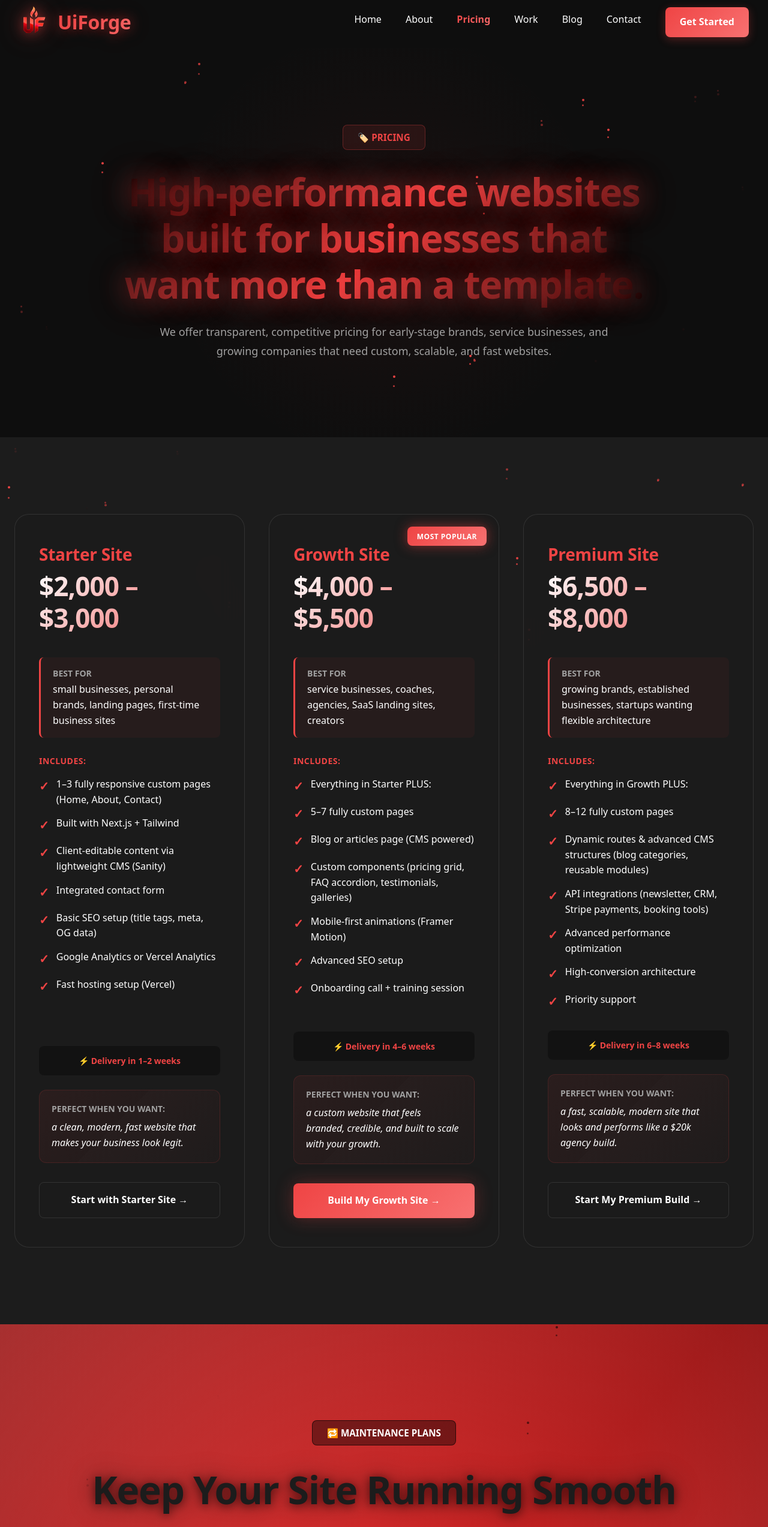
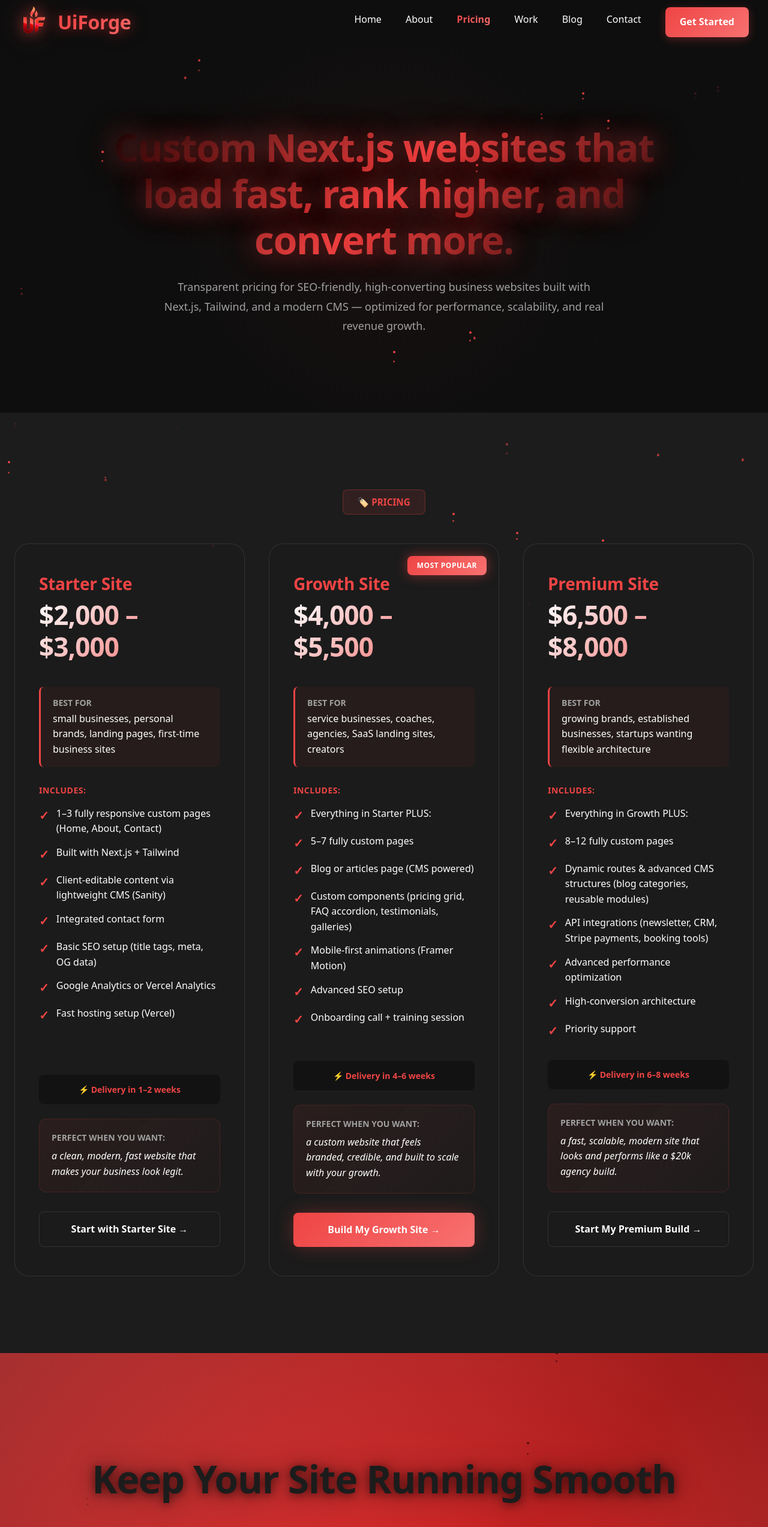
Before and after one commit to LucianBellevue/uiforge-website, a Next.js app: page /pricing in a window 1280 px wide. Shown: the top 2546 px of the page at 60% size. Built offline with nearby package versions, Linux system fonts and the light colour scheme.

Commit message:
pricing page styling edits

```diff
--- a/app/pricing/page.tsx
+++ b/app/pricing/page.tsx
@@ -80,19 +80,6 @@ export default function Pricing() {
         <div className="container-custom" style={{ position: 'relative', zIndex: 1 }}>
           <div style={{ textAlign: 'center', maxWidth: '900px', margin: '0 auto' }}>
             <ScrollReveal direction="up">
-              <div style={{
-                display: 'inline-block',
-                padding: '0.5rem 1.5rem',
-                borderRadius: '8px',
-                background: 'rgba(239, 68, 68, 0.1)',
-                border: '1px solid rgba(239, 68, 68, 0.3)',
-                marginBottom: '2rem',
-                fontSize: '0.95rem',
-                fontWeight: 600,
-                color: 'var(--primary)',
-              }}>
-                🏷️ PRICING
-              </div>
               <h1 className="heading-xl" style={{
                 fontSize: 'clamp(2.5rem, 6vw, 4rem)',
                 lineHeight: '1.2',
@@ -103,12 +90,12 @@ export default function Pricing() {
                 backgroundClip: 'text',
                 textShadow: '0 0 40px rgba(239, 68, 68, 0.5), 0 0 80px rgba(239, 68, 68, 0.3)'
               }}>
-                High-performance websites built for businesses that want more than a template.
+                Custom Next.js websites that load fast, rank higher, and convert more.
               </h1>
             </ScrollReveal>
             <ScrollReveal direction="up" delay={0.2}>
               <p className="body-lg" style={{ color: 'var(--foreground-muted)', marginTop: '1.5rem', fontSize: '1.125rem', lineHeight: '1.8', maxWidth: '750px', margin: '0 auto' }}>
-                We offer transparent, competitive pricing for early-stage brands, service businesses, and growing companies that need custom, scalable, and fast websites.
+                Transparent pricing for SEO-friendly, high-converting business websites built with Next.js, Tailwind, and a modern CMS — optimized for performance, scalability, and real revenue growth.
               </p>
             </ScrollReveal>
           </div>
@@ -121,6 +108,23 @@ export default function Pricing() {
           <ParticleField />
         </div>
         <div className="container-custom" style={{ position: 'relative', zIndex: 1 }}>
+          <ScrollReveal direction="up">
+            <div style={{ textAlign: 'center', marginBottom: '3rem' }}>
+              <div style={{
+                display: 'inline-block',
+                padding: '0.5rem 1.5rem',
+                borderRadius: '8px',
+                background: 'rgba(239, 68, 68, 0.1)',
+                border: '1px solid rgba(239, 68, 68, 0.3)',
+                fontSize: '0.95rem',
+                fontWeight: 600,
+                color: 'var(--primary)',
+              }}>
+                🏷️ PRICING
+              </div>
+            </div>
+          </ScrollReveal>
+
           <StaggerContainer staggerDelay={0.2}>
             <div style={{ display: 'grid', gridTemplateColumns: 'repeat(auto-fit, minmax(360px, 1fr))', gap: '2.5rem', maxWidth: '1300px', margin: '0 auto' }}>
               {pricingTiers.map((tier) => (
@@ -307,20 +311,6 @@ export default function Pricing() {
         <div className="container-custom" style={{ position: 'relative', zIndex: 1 }}>
           <ScrollReveal direction="up">
             <div style={{ textAlign: 'center', marginBottom: '4rem', overflow: 'visible', padding: '2rem 1rem' }}>
-              <div style={{
-                display: 'inline-block',
-                padding: '0.5rem 1.5rem',
-                borderRadius: '8px',
-                background: 'rgba(0, 0, 0, 0.4)',
-                border: '1px solid rgba(0, 0, 0, 0.6)',
-                marginBottom: '1.5rem',
-                fontSize: '0.95rem',
-                fontWeight: 600,
-                color: 'white',
-                backdropFilter: 'blur(10px)'
-              }}>
-                🔁 MAINTENANCE PLANS
-              </div>
               <h2 className="heading-lg" style={{
                 marginBottom: '1.5rem',
                 color: '#1C1C1C',
@@ -589,19 +579,6 @@ export default function Pricing() {
         <div className="container-custom" style={{ position: 'relative', zIndex: 1 }}>
           <ScrollReveal direction="up">
             <div style={{ textAlign: 'center', marginBottom: '4rem' }}>
-              <div style={{
-                display: 'inline-block',
-                padding: '0.5rem 1.5rem',
-                borderRadius: '8px',
-                background: 'rgba(239, 68, 68, 0.1)',
-                border: '1px solid rgba(239, 68, 68, 0.3)',
-                marginBottom: '1rem',
-                fontSize: '0.95rem',
-                fontWeight: 600,
-                color: 'var(--primary)',
-              }}>
-                🔍 WHY CHOOSE UIFORGE
-              </div>
               <h2 className="heading-lg" style={{
                 marginBottom: '1rem',
                 background: 'linear-gradient(135deg, #000000 0%, var(--primary) 50%, #000000 100%)',
@@ -754,19 +731,6 @@ export default function Pricing() {
               paddingTop: '3rem',
               borderTop: '1px solid rgba(239, 68, 68, 0.1)'
             }}>
-              <div style={{
-                display: 'inline-block',
-                padding: '0.5rem 1.5rem',
-                borderRadius: '8px',
-                background: 'rgba(239, 68, 68, 0.1)',
-                border: '1px solid rgba(239, 68, 68, 0.3)',
-                marginBottom: '1rem',
-                fontSize: '0.95rem',
-                fontWeight: 600,
-                color: 'var(--primary)',
-              }}>
-                🧠 COMPARISON TABLE
-              </div>
               <h3 className="heading-md" style={{
                 background: 'linear-gradient(135deg, #000000 0%, var(--primary) 50%, #000000 100%)',
                 WebkitBackgroundClip: 'text',
@@ -979,19 +943,6 @@ export default function Pricing() {
         <div className="container-custom" style={{ position: 'relative', zIndex: 1 }}>
           <ScrollReveal direction="up">
             <div style={{ textAlign: 'center', marginBottom: '4rem' }}>
-              <div style={{
-                display: 'inline-block',
-                padding: '0.5rem 1.5rem',
-                borderRadius: '8px',
-                background: 'rgba(239, 68, 68, 0.1)',
-                border: '1px solid rgba(239, 68, 68, 0.3)',
-                marginBottom: '1rem',
-                fontSize: '0.95rem',
-                fontWeight: 600,
-                color: 'var(--primary)',
-              }}>
-                💬 FAQs
-              </div>
               <h2 className="heading-lg" style={{
                 background: 'linear-gradient(135deg, #000000 0%, var(--primary) 50%, #000000 100%)',
                 WebkitBackgroundClip: 'text',
@@ -1103,19 +1054,6 @@ export default function Pricing() {
 
         <div className="container-custom" style={{ textAlign: 'center', position: 'relative', zIndex: 10 }}>
           <ScrollReveal direction="scale">
-            <div style={{
-              display: 'inline-block',
-              padding: '0.5rem 1.5rem',
-              borderRadius: '8px',
-              background: 'rgba(239, 68, 68, 0.15)',
-              border: '1px solid rgba(239, 68, 68, 0.4)',
-              marginBottom: '2rem',
-              fontSize: '0.95rem',
-              fontWeight: 600,
-              color: 'white',
-            }}>
-              🟧 READY TO START?
-            </div>
             <h2 className="heading-xl" style={{
               marginBottom: '2rem',
               color: 'white',
```
Also changed, not shown: app/components/Header.tsx (+1 -1 lines).
